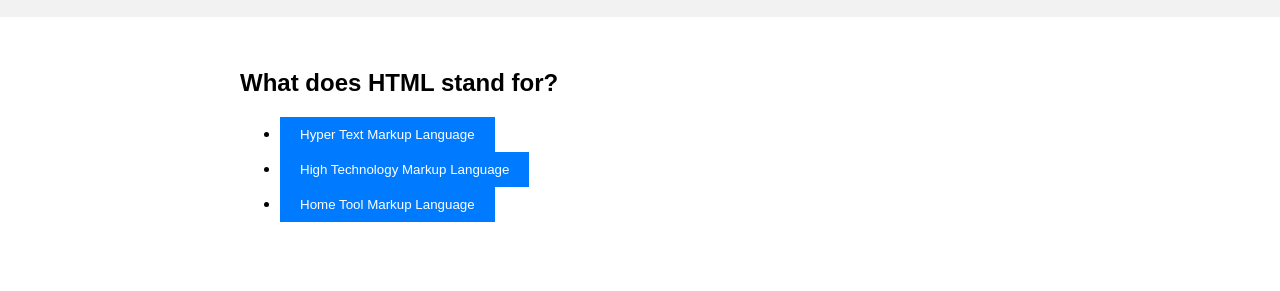
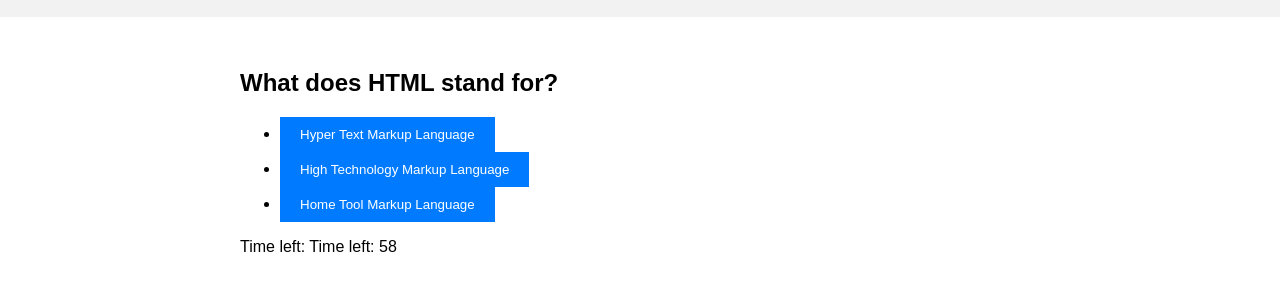
Before and after one commit to nfjsg/CodeQuizGame, a plain HTML site: page index.html in a window 1280 px wide. Both pictures are taken after a click on the button "Start Quiz". Shown: the part 95-386 px from the top of the page. Drawn offline with Linux system fonts and the light colour scheme.

Commit message:
Update index.html

```diff
--- a/index.html
+++ b/index.html
@@ -17,6 +17,8 @@
     <section id="question-screen" class="hidden">
       <h2 id="question-text"></h2>
       <ul id="choices"></ul>
+      <div id="timer">Time left: <span id="quizTimer"></span></div>
+
     </section>
     <section id="end-screen" class="hidden">
       <h2>Quiz Over!</h2>
```
